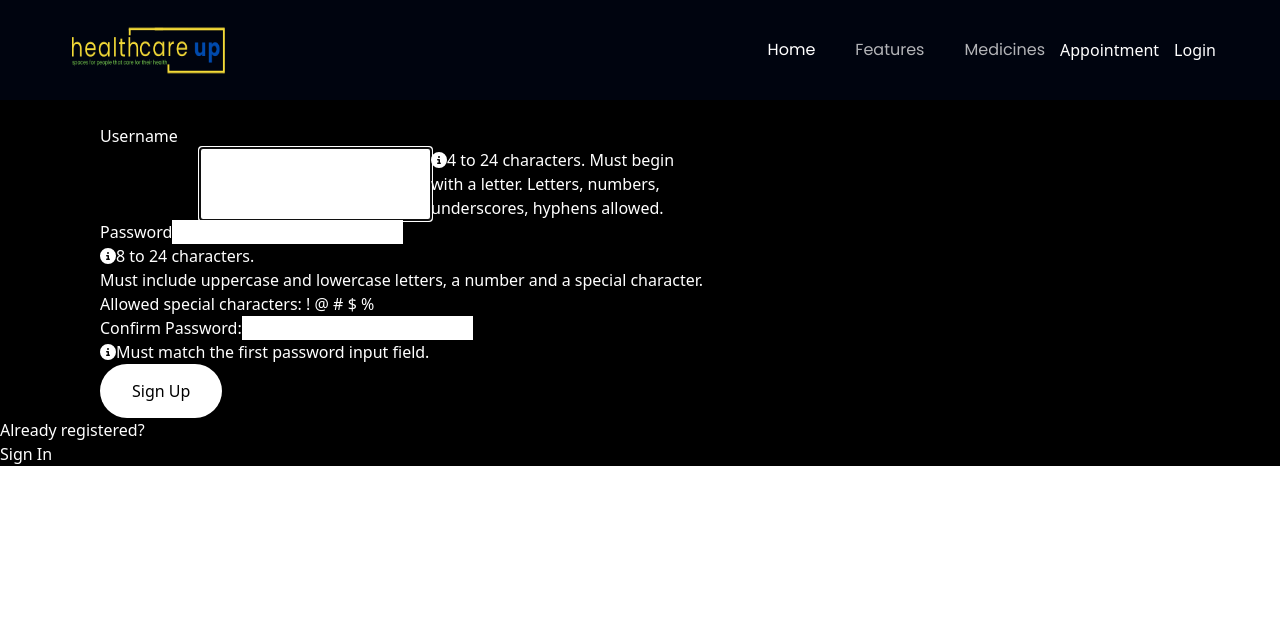
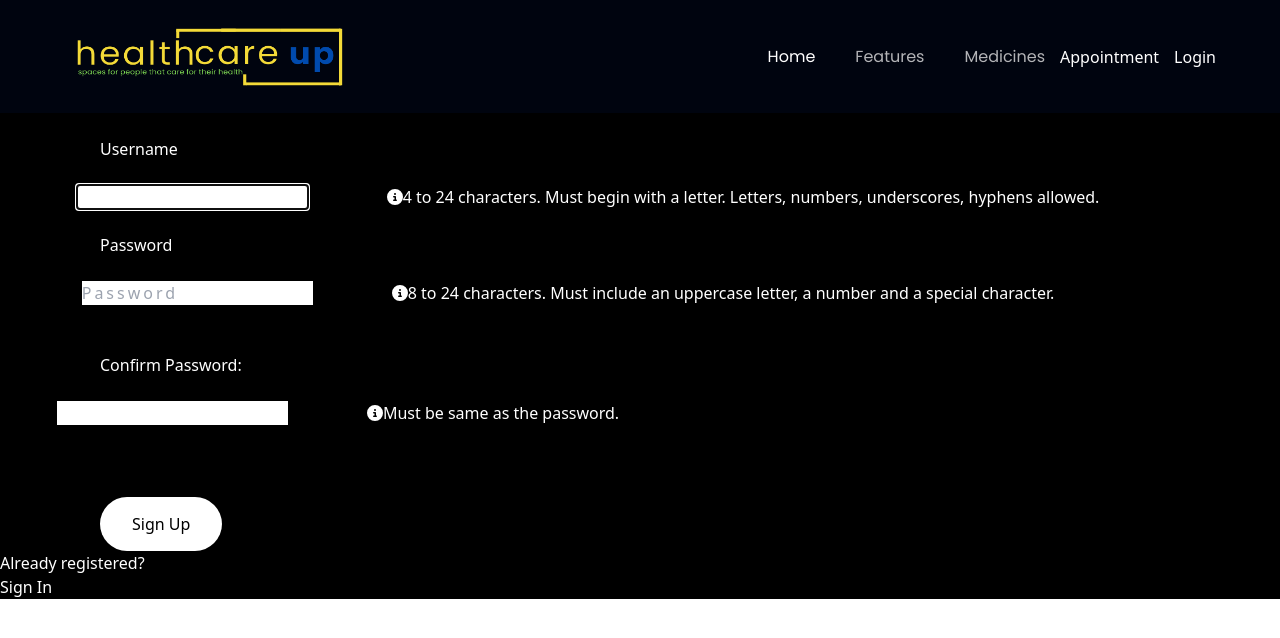
Before and after one commit to YashSejwal/HealthcareUp, a React (Vite) app: page /register in a window 1280 px wide. Shown: the top 638 px of the page. Built offline with nearby package versions, Linux system fonts and the light colour scheme.

Commit message:
ui changes

```diff
--- a/src/components/Login/Login.jsx
+++ b/src/components/Login/Login.jsx
@@ -101,6 +101,7 @@ const Login = () => {
               <label htmlFor="username">Username:</label>
               <input
                 type="text"
+                style={{color:"black"}}
                 id="username"
                 ref={userRef}
                 autoComplete="off"
--- a/src/components/Navbar.jsx
+++ b/src/components/Navbar.jsx
@@ -10,7 +10,7 @@ const Navbar = () => {
 
   return (
     <nav className="w-full flex py-6 justify-between items-center navbar">
-      <img src={logo} alt="healthcare" className="w-[164px] h-[52px]" />
+      <img src={logo} alt="healthcare" className="w-[284px] h-[65px]" />
 
       <ul className="list-none sm:flex hidden justify-end items-center flex-1">
         {navLinks.map((nav, index) => (
--- a/src/components/Register/Register.jsx
+++ b/src/components/Register/Register.jsx
@@ -9,6 +9,7 @@ import axios from "../../api/axios";
 import "./register.css";
 import Navbar from "../../components/Navbar";
 import styles from "../../style";
+import { Link } from "react-router-dom";
 
 const USER_REGEX = /^[A-z][A-z0-9-_]{3,23}$/;
 const PWD_REGEX = /^(?=.*[a-z])(?=.*[A-Z])(?=.*[0-9])(?=.*[!@#$%]).{8,24}$/;
@@ -29,7 +30,6 @@ const Register = () => {
   const [matchPwd, setMatchPwd] = useState("");
   const [validMatch, setValidMatch] = useState(false);
   const [matchFocus, setMatchFocus] = useState(false);
-
   const [errMsg, setErrMsg] = useState("");
   const [success, setSuccess] = useState(false);
 
@@ -101,7 +101,7 @@ const Register = () => {
           <section>
             <h1>Success!</h1>
             <p>
-              <a href="#">Sign In</a>
+              <Link to ="/loginpatient">Sign In</Link>
             </p>
           </section>
         ) : (
@@ -117,10 +117,10 @@ const Register = () => {
             <form onSubmit={handleSubmit} style={{marginLeft:"100px"}}>
               <label htmlFor="username">
                 Username
-              </label> <br/>
-            <div style={{display:"flex",flexDirection:"row",justifyContent:"space-between",width:"500px",marginLeft:"100px"}}>
+              </label> <br/> <br/>
+            <div style={{display:"flex",flexDirection:"row",justifyContent:"center",width:"1200px",marginLeft:"-112px"}}>
               <input
-                style={{ borderColor: "black" }}
+                style={{ borderColor: "black",color:"black" }}
                 type="text"
                 id="username"
                 ref={userRef}
@@ -133,6 +133,7 @@ const Register = () => {
                 onFocus={() => setUserFocus(true)}
                 onBlur={() => setUserFocus(false)}
               />
+              &nbsp; &nbsp; &nbsp; &nbsp; &nbsp; &nbsp; &nbsp; &nbsp; &nbsp; &nbsp;
               <p style={{color:"white"}}><FontAwesomeIcon icon={faInfoCircle} />
 4 to 24 characters.
                 Must begin with a letter.
@@ -145,44 +146,42 @@ const Register = () => {
                 }
               >
 
-              </p>
+              </p><br/>
 
               <label htmlFor="password">
-                Password
+                Password  <br/>
               </label>
+              <br/>
+              <div style={{display:"flex",flexDirection:"row",justifyContent:"center",width:"1180px",marginLeft:"-122px"}}>
               <input
-                style={{ borderColor: "black" }}
+                style={{ borderColor: "black",letterSpacing:"3px","::placeholder": {
+                    color: "red", // Customize the color of the placeholder text
+                    fontStyle: "italic", // Add additional styles as needed
+                  }, }}
+
                 type="password"
                 id="password"
                 onChange={(e) => setPwd(e.target.value)}
                 value={pwd}
                 required
+                placeholder="Password"
                 aria-invalid={validPwd ? "false" : "true"}
                 aria-describedby="pwdnote"
                 onFocus={() => setPwdFocus(true)}
                 onBlur={() => setPwdFocus(false)}
-              />
-              <p
-                id="pwdnote"
-                className={pwdFocus && !validPwd ? "instructions" : "offscreen"}
-              >
-                <FontAwesomeIcon icon={faInfoCircle} />
+              />&nbsp; &nbsp; &nbsp; &nbsp; &nbsp; &nbsp; &nbsp; &nbsp; &nbsp; &nbsp;
+              <p style={{color:"white"}}><FontAwesomeIcon icon={faInfoCircle} />
                 8 to 24 characters.
-                <br />
-                Must include uppercase and lowercase letters, a number and a
-                special character.
-                <br />
-                Allowed special characters:{" "}
-                <span aria-label="exclamation mark">!</span>{" "}
-                <span aria-label="at symbol">@</span>{" "}
-                <span aria-label="hashtag">#</span>{" "}
-                <span aria-label="dollar sign">$</span>{" "}
-                <span aria-label="percent">%</span>
-              </p>
+                Must include an uppercase letter, a number and a
+                special character.</p>
+              </div>
+              <br/> <br/>
 
               <label htmlFor="confirm_pwd">
                 Confirm Password:
               </label>
+              <br/> <br/>
+              <div style={{display:"flex",flexDirection:"row",justifyContent:"center",width:"1180px",marginLeft:"-352px"}}>
               <input
                 style={{ borderColor: "black" }}
                 type="password"
@@ -194,17 +193,10 @@ const Register = () => {
                 aria-describedby="confirmnote"
                 onFocus={() => setMatchFocus(true)}
                 onBlur={() => setMatchFocus(false)}
-              />
-              <p
-                id="confirmnote"
-                className={
-                  matchFocus && !validMatch ? "instructions" : "offscreen"
-                }
-              >
-                <FontAwesomeIcon icon={faInfoCircle} />
-                Must match the first password input field.
-              </p>
-
+              />&nbsp; &nbsp; &nbsp; &nbsp; &nbsp; &nbsp; &nbsp; &nbsp; &nbsp; &nbsp;
+              <p style={{color:"white"}}><FontAwesomeIcon icon={faInfoCircle} />
+               Must be same as the password.</p>
+              </div><br/> <br/><br/>
               <button
                 disabled={!validName || !validPwd || !validMatch ? true : false}
               >
```
